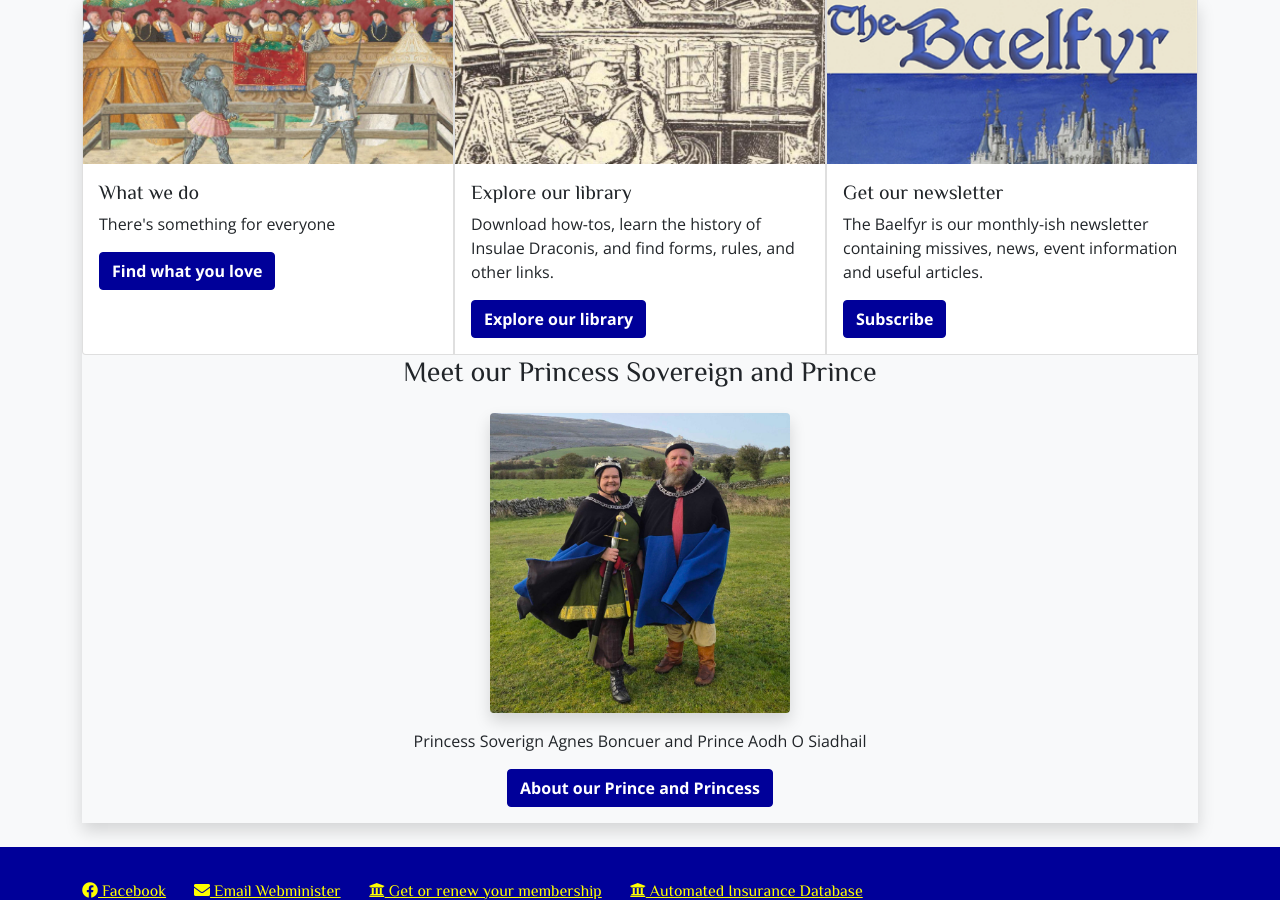
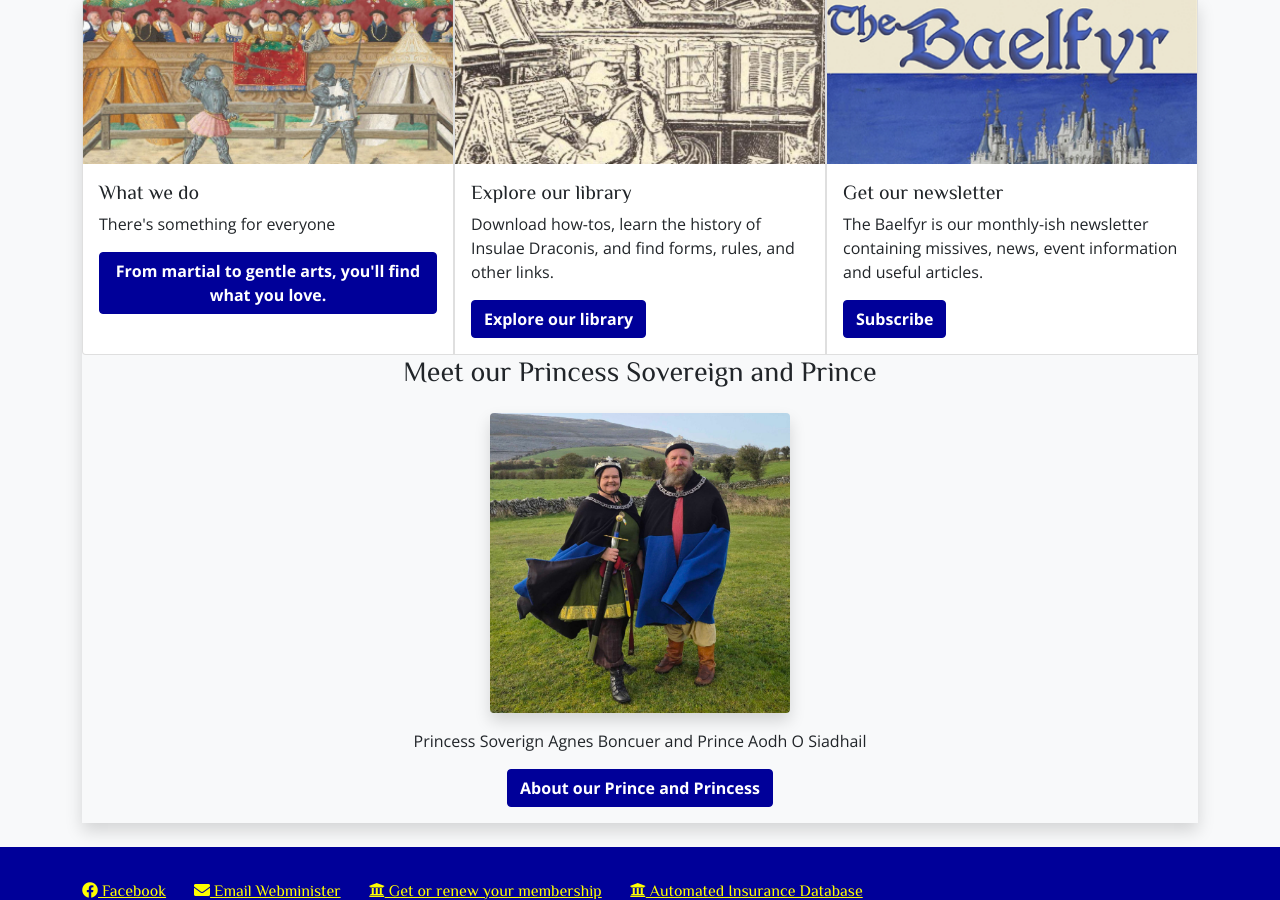
Before and after one commit to drachenwald/insulae-draconis, a Jekyll site: the page built from index.html, in a window 1280 px wide and 900 px high, scrolled down 936 px. Built offline with Jekyll 4.4.1, drawn with Linux system fonts in a browser that asks for light colours; comment, search, counter and statistics services are not loaded.

Commit message:
Update link text for activities section

```diff
--- a/index.html
+++ b/index.html
@@ -75,7 +75,7 @@ Ever wanted to try archery, learn to sword fight, sew your own historical clothi
         There's something for everyone
       </p>
       <p class="card-text">
-        <a role="button" class="btn btn-primary stretched-link" href="{% link activities/index.html %}">Find what you love</a>
+        <a role="button" class="btn btn-primary stretched-link" href="{% link activities/index.html %}">From martial to gentle arts, you'll find what you love.</a>
       </p>
     </div>
    </div>
```
